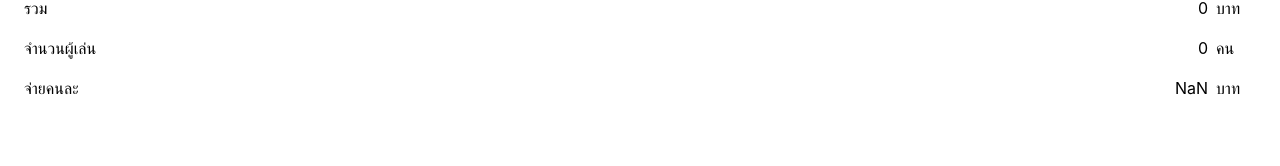
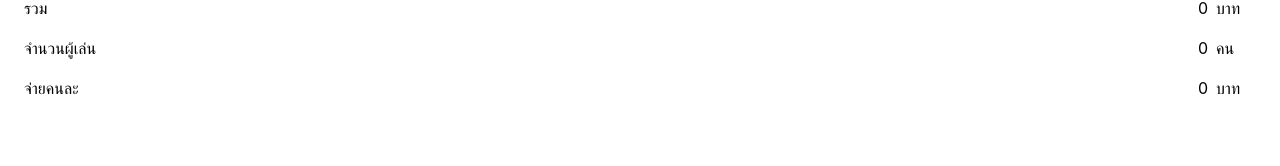
Before and after one commit to nuengla/bbbadminton-frontend, a React (Vite) app: page /summary in a window 1280 px wide. Shown: the part 296-462 px from the top of the page. Built offline with nearby package versions, Linux system fonts and the light colour scheme.

Commit message:
fix format number

```diff
--- a/src/pages/summary/index.tsx
+++ b/src/pages/summary/index.tsx
@@ -92,13 +92,13 @@ const SummaryPage: React.FC<SummaryPageProps> = ({}) => {
           <div>จ่ายคนละ</div>
           <div className="flex">
             <div>
-              {(
-                ((shuttlecockPrice || 0) * (shuttlecockAmount || 0) +
-                  (courtPrice || 0)) /
-                playerList.length
-              )
-                ?.toFixed(2)
-                .toLocaleString() || 0}
+              {Number(
+                (
+                  ((shuttlecockPrice || 0) * (shuttlecockAmount || 0) +
+                    (courtPrice || 0)) /
+                  (playerList.length || 1)
+                ).toFixed(2),
+              ).toLocaleString()}
             </div>
             <div className="w-10 ms-2">บาท</div>
           </div>
```
